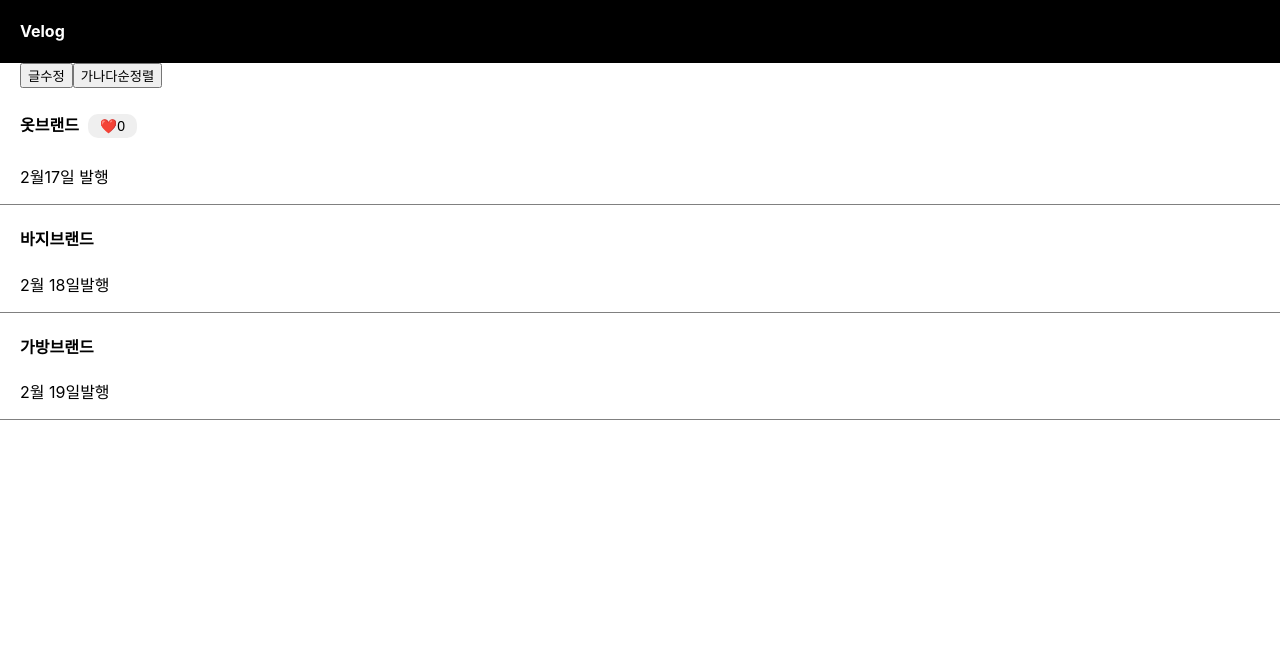
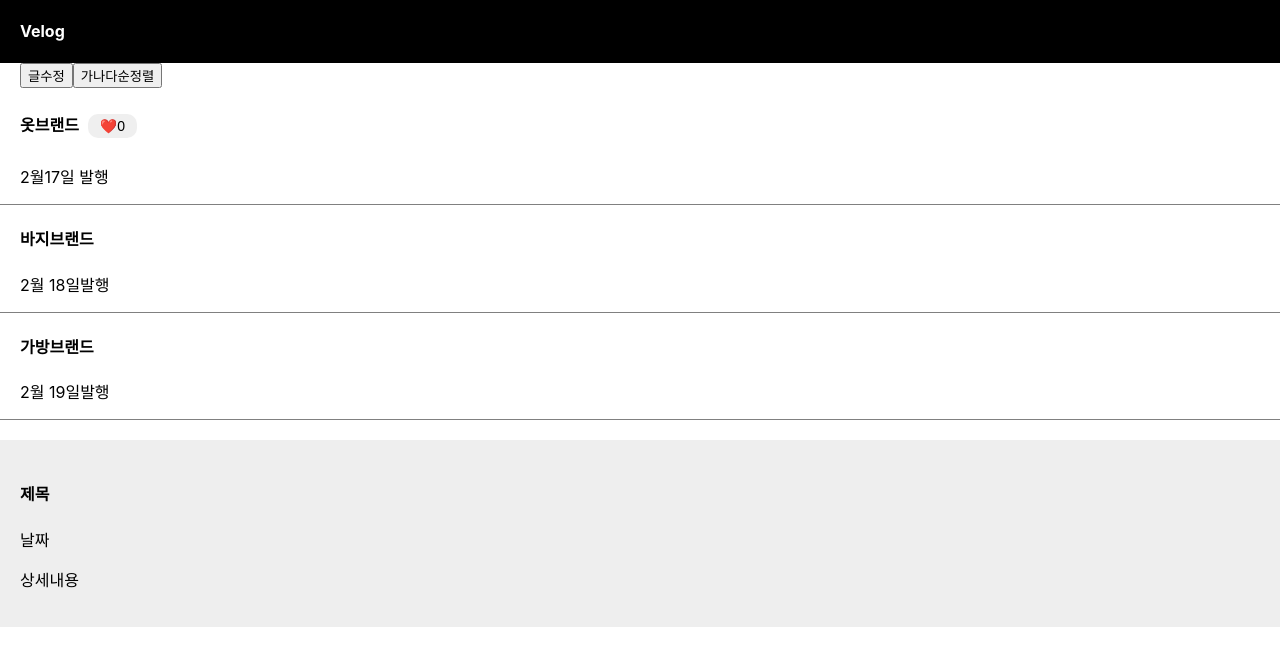
Before and after one commit to 5wintaek/React-blog, a React (Create React App) app: page / in a window 1280 px wide. Shown: the top 666 px of the page. Built offline with nearby package versions, Linux system fonts and the light colour scheme.

Commit message:
[learn] Component : 많은 div들을 한 단어로 줄이고 싶으면

```diff
--- a/src/App.jsx
+++ b/src/App.jsx
@@ -1,13 +1,13 @@
 /*eslint-disable*/
 import './styles/App.css'; // 경로 import 해야함
-import { Header } from '@/components';
-import { Category } from './components/Category/Category';
+import { Header, Category, Modal } from '@/components';
 
 function App() {
   return (
     <div className="App">
       <Header />
       <Category />
+      <Modal />
     </div>
   );
 }
--- /dev/null
+++ b/src/components/Modal/Modal.jsx
@@ -0,0 +1,18 @@
+import styled from 'styled-components';
+
+export function Modal() {
+  return (
+    <Container>
+      <h4>제목</h4>
+      <p>날짜</p>
+      <p>상세내용</p>
+    </Container>
+  );
+}
+
+const Container = styled.div`
+  margin-top: 20px;
+  padding: 20px;
+  background: #eee;
+  text-align: left;
+`;
--- a/src/components/index.js
+++ b/src/components/index.js
@@ -1,3 +1,4 @@
 export * from './Button/Button';
 export * from './Header/Header';
 export * from './Category/Category';
+export * from './Modal/Modal';
```
